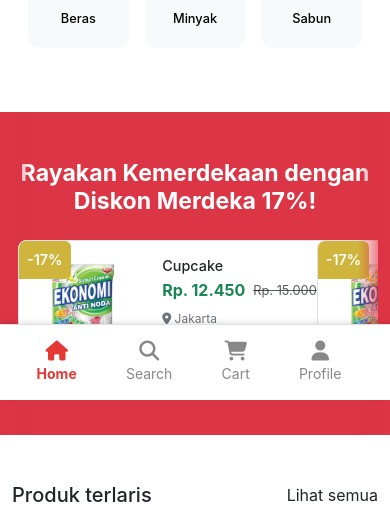
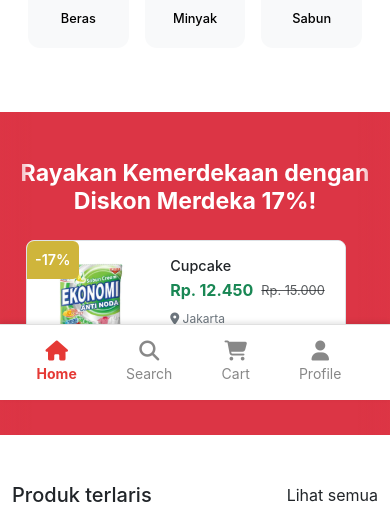
Before and after one commit to Humdiess/Toko-madura, a PHP site: page / in a window 390 px wide. Shown: the part 444-967 px from the top of the page. Run offline with PHP 8.4, Linux system fonts and the light colour scheme; some libraries are stand-ins or nearby versions; some web fonts are replaced.

Commit message:
fix: gap nabrak untuk promo card list

```diff
--- a/assets/css/promo.css
+++ b/assets/css/promo.css
@@ -1,6 +1,10 @@
 .promo-container {
     background-color: #dc3545 !important;
     position: relative;
+}
+
+.promo-wrapper {
+    padding: 0 1rem;
 }
 
 .promo-product-card {
@@ -11,9 +15,9 @@
     cursor: pointer;
     overflow: hidden;
     background-color: #fff;
-    scroll-snap-align: start;
     display: flex;
     flex-direction: column;
+    margin: 0 0.5rem;
 }
 
 .promo-product-card:hover {
@@ -91,17 +95,16 @@
 }
 
 .promo-list {
-    display: grid;
-    grid-auto-flow: column;
-    grid-auto-columns: 21%;
+    display: flex;
     overflow-x: auto;
-    overscroll-behavior-inline: contain;
-    scroll-snap-type: mandatory inline;
     padding-bottom: 1rem;
-    scroll-padding-left: 1rem;
+    gap: 1rem;
+    scroll-behavior: smooth;
+    padding-left: 1rem;
 }
 
-.promo-list > * {
+.promo-list > .promo-product-card {
+    flex-shrink: 0;
     scroll-snap-align: start;
 }
 
@@ -131,13 +134,14 @@
 
 @media (max-width: 768px) {
     .promo-list {
-        grid-auto-columns: 83%;
+        gap: 2rem;
         padding-left: 6px;
     }
 
     .promo-product-card {
         flex-direction: row;
-        width: 20rem;
+        width: 100%;
+        max-width: 20rem;
     }
 
     .promo-product-card-image {
--- a/assets/js/banner.js
+++ b/assets/js/banner.js
@@ -39,3 +39,15 @@ document.querySelector('.scroll-btn-right').addEventListener('click', () => {
         behavior: 'smooth'
     });
 });
+
+const promoList = document.querySelector('.promo-list');
+const promoNext = document.querySelector('.promo-next');
+const promoPrev = document.querySelector('.promo-prev');
+
+promoNext.addEventListener('click', () => {
+    promoList.scrollBy({ left: promoList.offsetWidth, behavior: 'smooth' });
+});
+
+promoPrev.addEventListener('click', () => {
+    promoList.scrollBy({ left: -promoList.offsetWidth, behavior: 'smooth' });
+});
```
Also changed, not shown: detail.php (+1 -1 lines).
